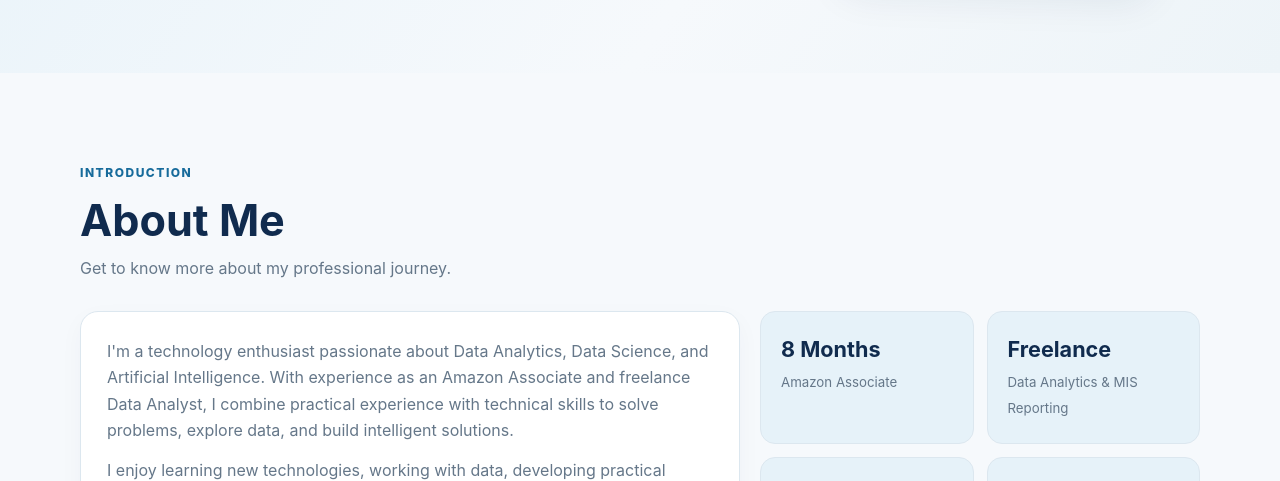
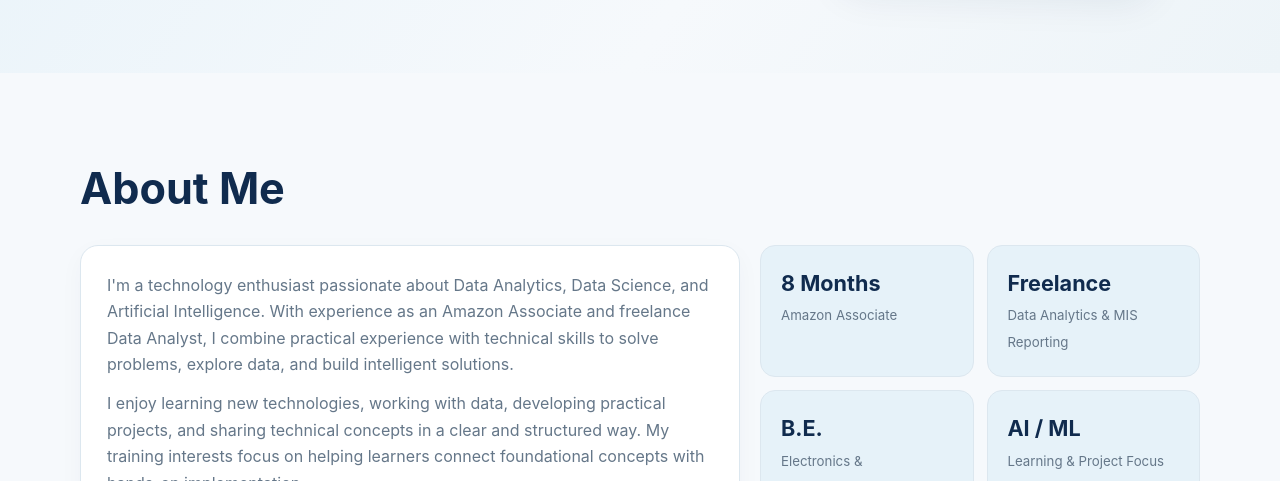
Before and after one commit to sanjaypixel/portfolio, a plain HTML site: page index.html in a window 1280 px wide. Shown: the part 624-1105 px from the top of the page. Drawn offline with Linux system fonts and the light colour scheme; files whose address does not match are found by name.

Commit message:
Update index.html

```diff
--- a/index.html
+++ b/index.html
@@ -165,11 +165,11 @@
 
                 <div class="section-heading">
 
-                    <p class="section-kicker">INTRODUCTION</p>
+                    <p class="section-kicker"></p>
 
                     <h2>About Me</h2>
 
-                    <p>Get to know more about my professional journey.</p>
+
 
                 </div>
 
```
